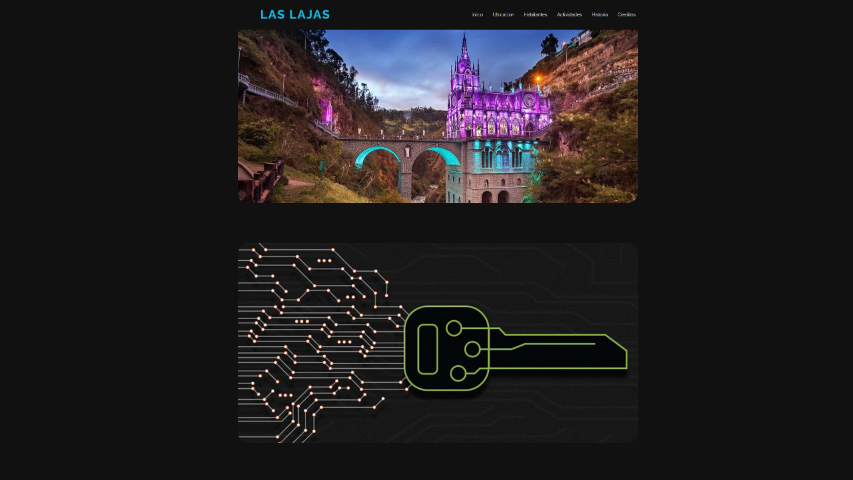
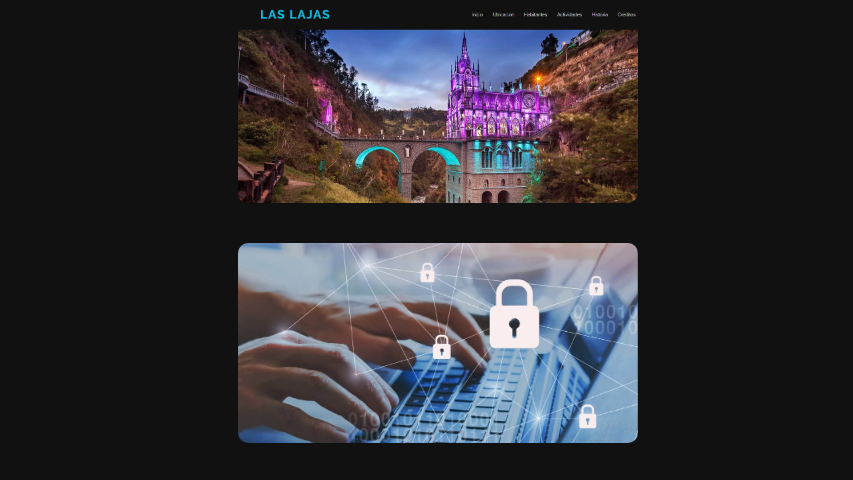
Before and after one commit to GermanMoran/PortafoliGerman, a plain HTML site: page index.html in a window 1280 px wide. Shown: the part 2762-3242 px from the top of the page, without its empty margins (427-1280 px from the left). Drawn offline with nearby package versions, Linux system fonts and the light colour scheme.

Commit message:
Cambio de imagen ciberseguridad

```diff
--- a/index.html
+++ b/index.html
@@ -132,7 +132,7 @@
             <a href="https://github.com/GermanMoran/Las-Lajas"><img src="img/Portafolio2.JPG" alt=""></a>
         </div>
         <div class="box">
-            <a href="https://github.com/GermanMoran/Algoritmos-criptograficos-clasicos"><img src="img/Portafolio3.JPG" alt=""></a>
+            <a href="https://github.com/GermanMoran/Algoritmos-criptograficos-clasicos"><img src="img/portafolio5.jpeg" alt=""></a>
         </div>
         <div class="box">
             <a href="https://github.com/GermanMoran/Li-Fi"><img src="img/portaafolio4.jpg" alt=""></a>
```
Also changed, not shown: img/portafolio5.jpeg (added).
